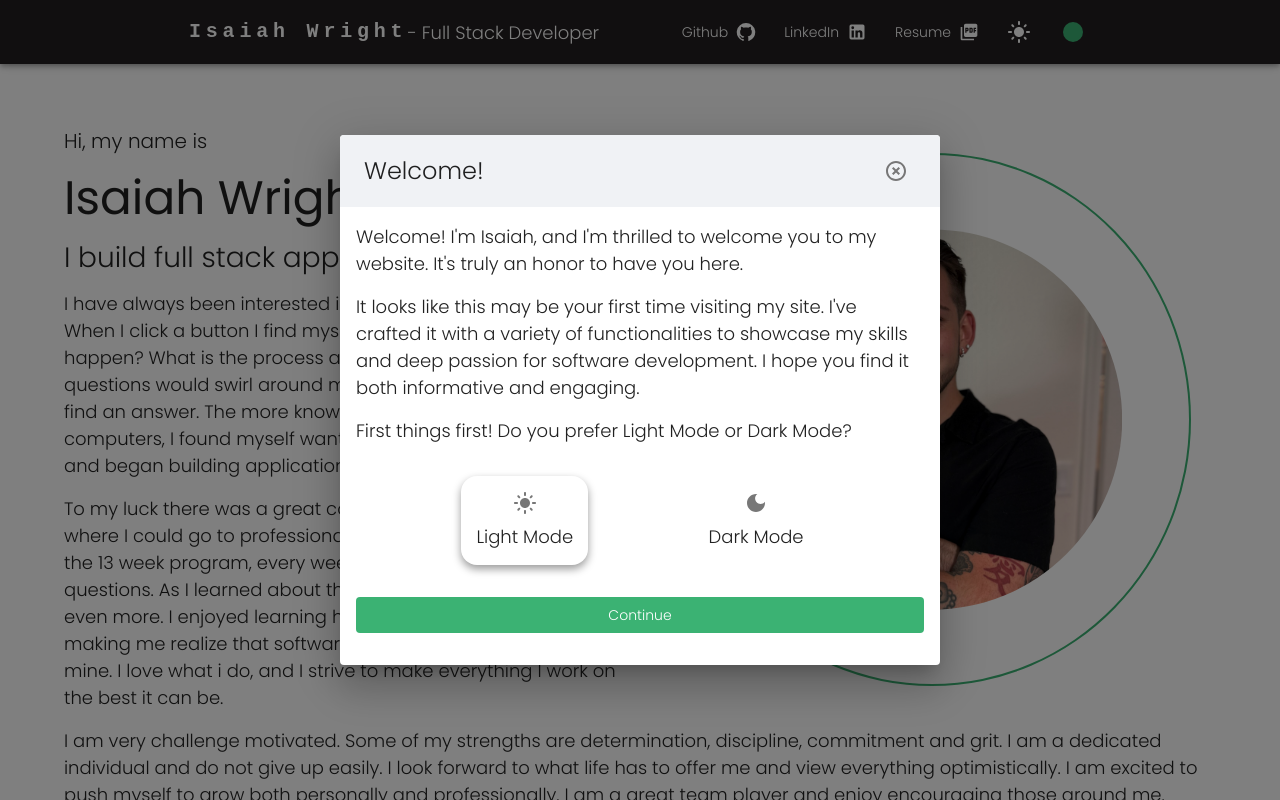
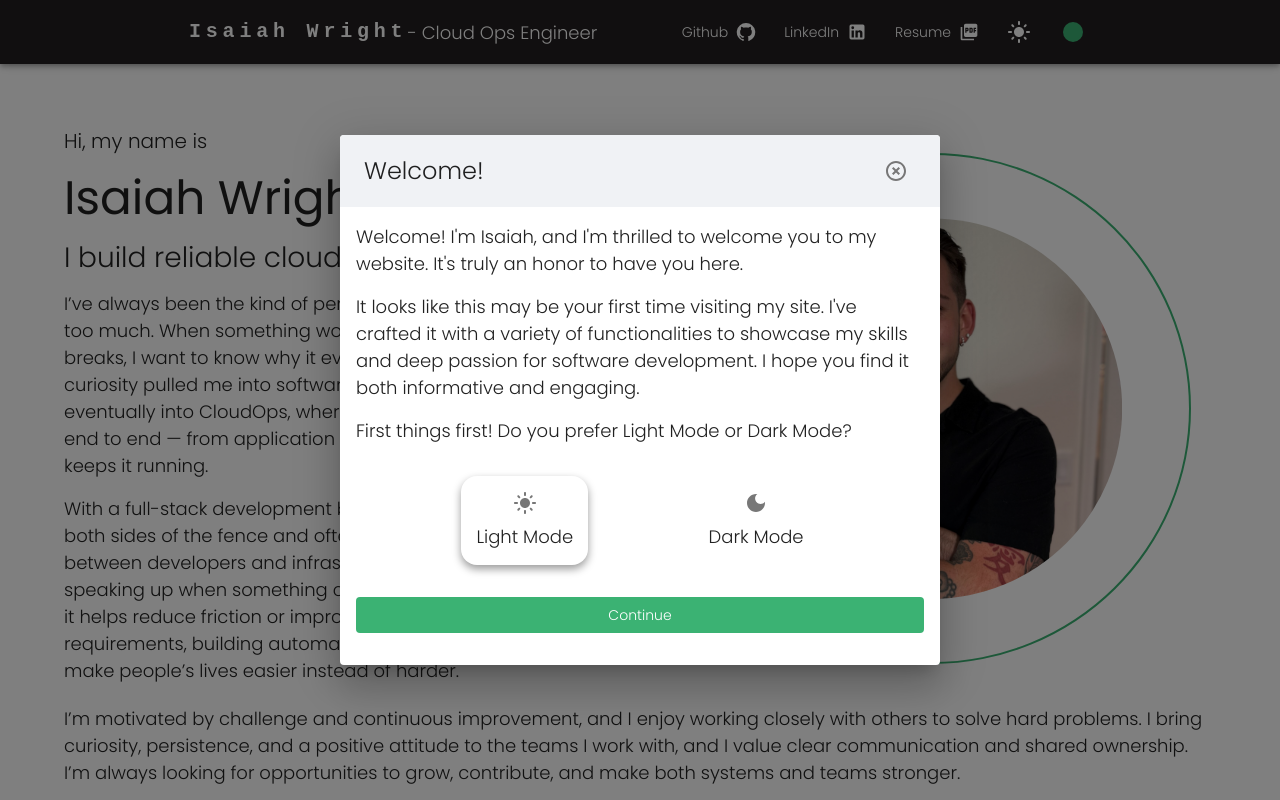
Before and after one commit to IsaiahWright902/isaiah-wright-website, a Next.js app: page / in a window 1280 px wide. Shown: the top 800 px of the page. Built offline with nearby package versions, Linux system fonts and the light colour scheme.

Commit message:
update hero component

```diff
--- a/src/components/HomePageSections/About/AboutSection.tsx
+++ b/src/components/HomePageSections/About/AboutSection.tsx
@@ -41,24 +41,19 @@ export default function AboutSection() {
               Isaiah Wright,
             </Typography>
             <Typography variant="h3" textAlign={{ xs: "center", md: "left" }}>
-              I build full stack applications {isMobile ? null : ":)"}
+             I build reliable cloud systems {isMobile ? null : ":)"}
             </Typography>
             <Typography variant="body1">
-              I have always been interested in computers and how they work. When
-              I click a button I find myself asking: Why does something happen?
-              What is the process and how does this work? These questions would
-              swirl around my head and I was determined to find an answer. The
-              more knowledge I gained about computers, I found myself wanting to
-              understand them further and began building applications.
+              I’ve always been the kind of person who asks why — sometimes too much.
+              When something works, I want to know how. When it breaks, I want to know why it ever worked in the first place.
+              That curiosity pulled me into software development early on, and eventually into CloudOps,
+              where I get to think about systems end to end — from application code to the infrastructure that keeps it running.
             </Typography>
             <Typography variant="body1">
-              To my luck there was a great coding bootcamp in my area where I
-              could go to professionally grow my skills. I went through the 13
-              week program, every week asking myself even more questions. As I
-              learned about the industry I fell in love with it even more. I
-              enjoyed learning how to develop applications, making me realize
-              that software development was a passion of mine. I love what i do,
-              and I strive to make everything I work on the best it can be.
+              With a full-stack development background, I’m comfortable on both sides of the fence and often find myself bridging
+              the gap between developers and infrastructure. I’m comfortable speaking up when something can be done better,
+              especially if it helps reduce friction or improve reliability.
+              I enjoy translating requirements, building automation, and creating tools that make people’s lives easier instead of harder.
             </Typography>
           </Stack>
         </Grid>
@@ -112,12 +107,10 @@ export default function AboutSection() {
       </Grid>
       <Grid container spacing={2} pt={2}>
         <Grid item xs={12}>
-          I am very challenge motivated. Some of my strengths are determination,
-          discipline, commitment and grit. I am a dedicated individual and do
-          not give up easily. I look forward to what life has to offer me and
-          view everything optimistically. I am excited to push myself to grow
-          both personally and professionally. I am a great team player and enjoy
-          encouraging those around me.
+          I’m motivated by challenge and continuous improvement, and I enjoy working closely with others to solve hard problems.
+          I bring curiosity, persistence, and a positive attitude to the teams I work with,
+          and I value clear communication and shared ownership.
+          I’m always looking for opportunities to grow, contribute, and make both systems and teams stronger.
         </Grid>
       </Grid>
     </Container>
--- a/src/components/Navbar/Navbar.tsx
+++ b/src/components/Navbar/Navbar.tsx
@@ -95,7 +95,7 @@ export default function Navbar({ links }: { links: PortfolioLink[] }) {
                 <Typography
                   sx={{ color: "white !important", cursor: "pointer" }}
                 >
-                  - Full Stack Developer
+                  - Cloud Ops Engineer
                 </Typography>
               )}
             </Stack>
```
